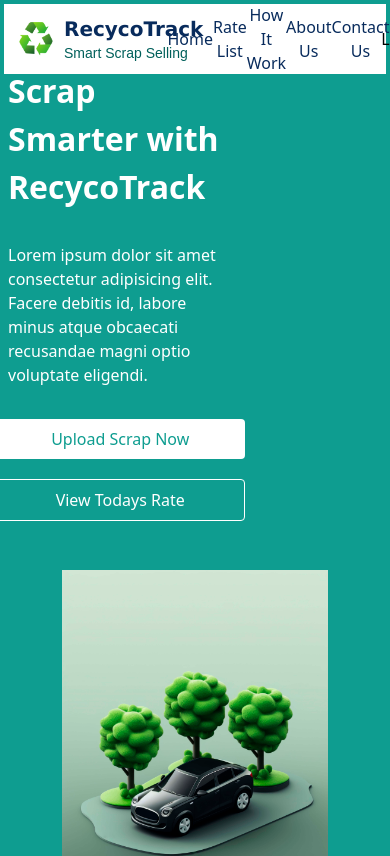
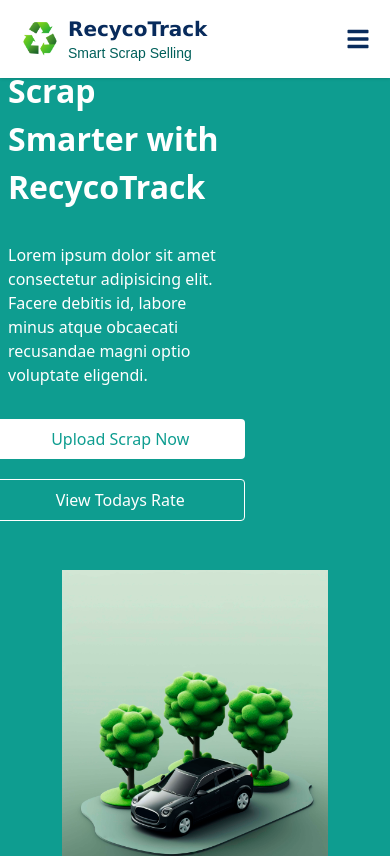
Before and after one commit to zaimabatool/RecycoTrack, a React (Vite) app: page / in a window 390 px wide. Shown: the top 856 px of the page. Built offline with nearby package versions, Linux system fonts and the light colour scheme.

Commit message:
add comming soon page , make the navbar responsive , fixed about us page problems

```diff
--- a/src/components/Navbar.jsx
+++ b/src/components/Navbar.jsx
@@ -1,13 +1,24 @@
+import React, { useState } from "react";
 import { useNavigate } from "react-router-dom";
+import { FaBars, FaTimes } from "react-icons/fa";
 import logo from "./../assets/assets/images/recycle.png";
+
 function Navbar() {
   const navigate = useNavigate();
+  const [isMenuOpen, setIsMenuOpen] = useState(false);
+
+  const handleNavigate = (path) => {
+    navigate(path);
+    setIsMenuOpen(false);
+  };
+
   return (
-    <div>
-      <div className="w-full p-1 fixed">
-        <div className="max-w-[1280px] w-full h-[70px] flex items-center justify-between mx-auto px-3 bg-white">
+    <div className="relative z-50">
+      <div className="w-full p-1 fixed top-0 left-0 bg-white shadow-sm">
+        <div className="max-w-[1280px] w-full h-[70px] flex items-center justify-between mx-auto px-4">
+
           {/* Logo Section */}
-          <div className="flex items-center gap-2 cursor-pointer" onClick={() => navigate('/')}>
+          <div className="flex items-center gap-2 cursor-pointer" onClick={() => handleNavigate('/')}>
             <img
               src={logo}
               alt="RecycoTrack Logo"
@@ -23,50 +34,92 @@
             </div>
           </div>
 
-          {/* Navigation (Desktop) */}
-          <div className="flex gap-8 items-center w-[60%]">
-            <div className="flex w-[80%] items-center justify-around px-1 transition-all duration-200">
-              <button onClick={() => navigate('/')} className="text-[#082b5c] hover:text-[#0CAEA0] bg-transparent border-none cursor-pointer">
+          {/* Desktop Navigation */}
+          <div className="hidden md:flex gap-8 items-center">
+            <div className="flex items-center gap-6">
+              <button onClick={() => navigate('/')} className="text-[#082b5c] hover:text-[#0CAEA0] font-medium transition-colors">
                 Home
               </button>
-              <button onClick={() => navigate('/rate-list')} className="text-[#082b5c] hover:text-[#0CAEA0] bg-transparent border-none cursor-pointer">
+              <button onClick={() => navigate('/rate-list')} className="text-[#082b5c] hover:text-[#0CAEA0] font-medium transition-colors">
                 Rate List
               </button>
-              <button onClick={() => navigate('/coming-soon')} className="text-[#082b5c] hover:text-[#0CAEA0] bg-transparent border-none cursor-pointer">
+              <button onClick={() => navigate('/coming-soon')} className="text-[#082b5c] hover:text-[#0CAEA0] font-medium transition-colors">
                 How It Work
               </button>
-              <button onClick={() => navigate('/about-us')} className="text-[#082b5c] hover:text-[#0CAEA0] bg-transparent border-none cursor-pointer">
+              <button onClick={() => navigate('/about-us')} className="text-[#082b5c] hover:text-[#0CAEA0] font-medium transition-colors">
                 About Us
               </button>
-              <button onClick={() => navigate('/coming-soon')} className="text-[#082b5c] hover:text-[#0CAEA0] bg-transparent border-none cursor-pointer">
+              <button onClick={() => navigate('/coming-soon')} className="text-[#082b5c] hover:text-[#0CAEA0] font-medium transition-colors">
                 Contact Us
               </button>
             </div>
 
-            {/* Buttons */}
-            <div className="flex items-center gap-2">
+            {/* Desktop Buttons */}
+            <div className="flex items-center gap-3">
               <button
                 onClick={() => navigate("/login")}
-                className="h-10 w-[70px] rounded-lg bg-transparent hover:bg-[#025952] hover:text-white transition-all duration-200"
+                className="px-4 py-2 rounded-lg text-[#082b5c] hover:bg-gray-100 transition-all font-medium"
               >
                 Login
               </button>
 
               <button
                 onClick={() => navigate("/signup")}
-                className="h-10 w-[70px] rounded-lg bg-[#0e9d90] text-white hover:bg-[#025952] transition-all duration-200"
+                className="px-4 py-2 rounded-lg bg-[#0e9d90] text-white hover:bg-[#025952] transition-all font-medium shadow-md hover:shadow-lg"
               >
                 SignUp
               </button>
             </div>
+          </div>
 
-            {/* Menu Icon (mobile) */}
-            <i className="fa-solid fa-list hidden"></i>
+          {/* Mobile Menu Button */}
+          <button
+            className="md:hidden text-[#082b5c] text-2xl focus:outline-none"
+            onClick={() => setIsMenuOpen(!isMenuOpen)}
+          >
+            {isMenuOpen ? <FaTimes /> : <FaBars />}
+          </button>
+        </div>
+      </div>
+
+      {/* Mobile Menu Overlay */}
+      {isMenuOpen && (
+        <div className="fixed inset-0 top-[70px] bg-white z-40 md:hidden flex flex-col p-6 shadow-xl animate-in slide-in-from-top-10 duration-200">
+          <div className="flex flex-col gap-4 text-center">
+            <button onClick={() => handleNavigate('/')} className="text-[#082b5c] text-lg font-medium py-2 border-b border-gray-100 hover:text-[#0e9d90]">
+              Home
+            </button>
+            <button onClick={() => handleNavigate('/rate-list')} className="text-[#082b5c] text-lg font-medium py-2 border-b border-gray-100 hover:text-[#0e9d90]">
+              Rate List
+            </button>
+            <button onClick={() => handleNavigate('/coming-soon')} className="text-[#082b5c] text-lg font-medium py-2 border-b border-gray-100 hover:text-[#0e9d90]">
+              How It Work
+            </button>
+            <button onClick={() => handleNavigate('/about-us')} className="text-[#082b5c] text-lg font-medium py-2 border-b border-gray-100 hover:text-[#0e9d90]">
+              About Us
+            </button>
+            <button onClick={() => handleNavigate('/coming-soon')} className="text-[#082b5c] text-lg font-medium py-2 border-b border-gray-100 hover:text-[#0e9d90]">
+              Contact Us
+            </button>
+
+            <div className="flex flex-col gap-3 mt-4">
+              <button
+                onClick={() => handleNavigate("/login")}
+                className="w-full py-3 rounded-lg border border-[#082b5c] text-[#082b5c] font-bold hover:bg-gray-50"
+              >
+                Login
+              </button>
+              <button
+                onClick={() => handleNavigate("/signup")}
+                className="w-full py-3 rounded-lg bg-[#0e9d90] text-white font-bold hover:bg-[#025952] shadow-md"
+              >
+                SignUp
+              </button>
+            </div>
           </div>
         </div>
-      </div>
+      )}
     </div>
-
   );
 }
 
```
